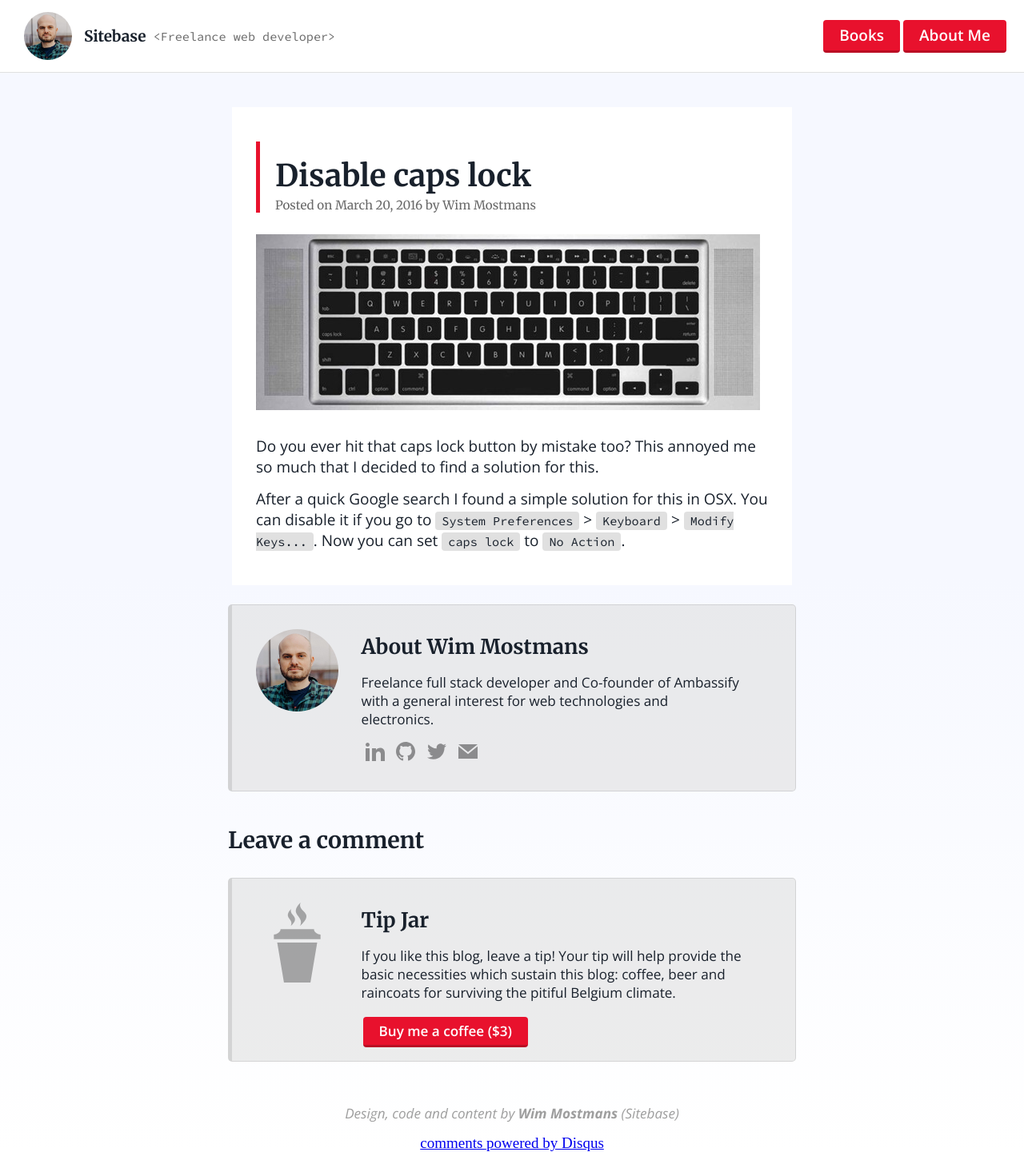
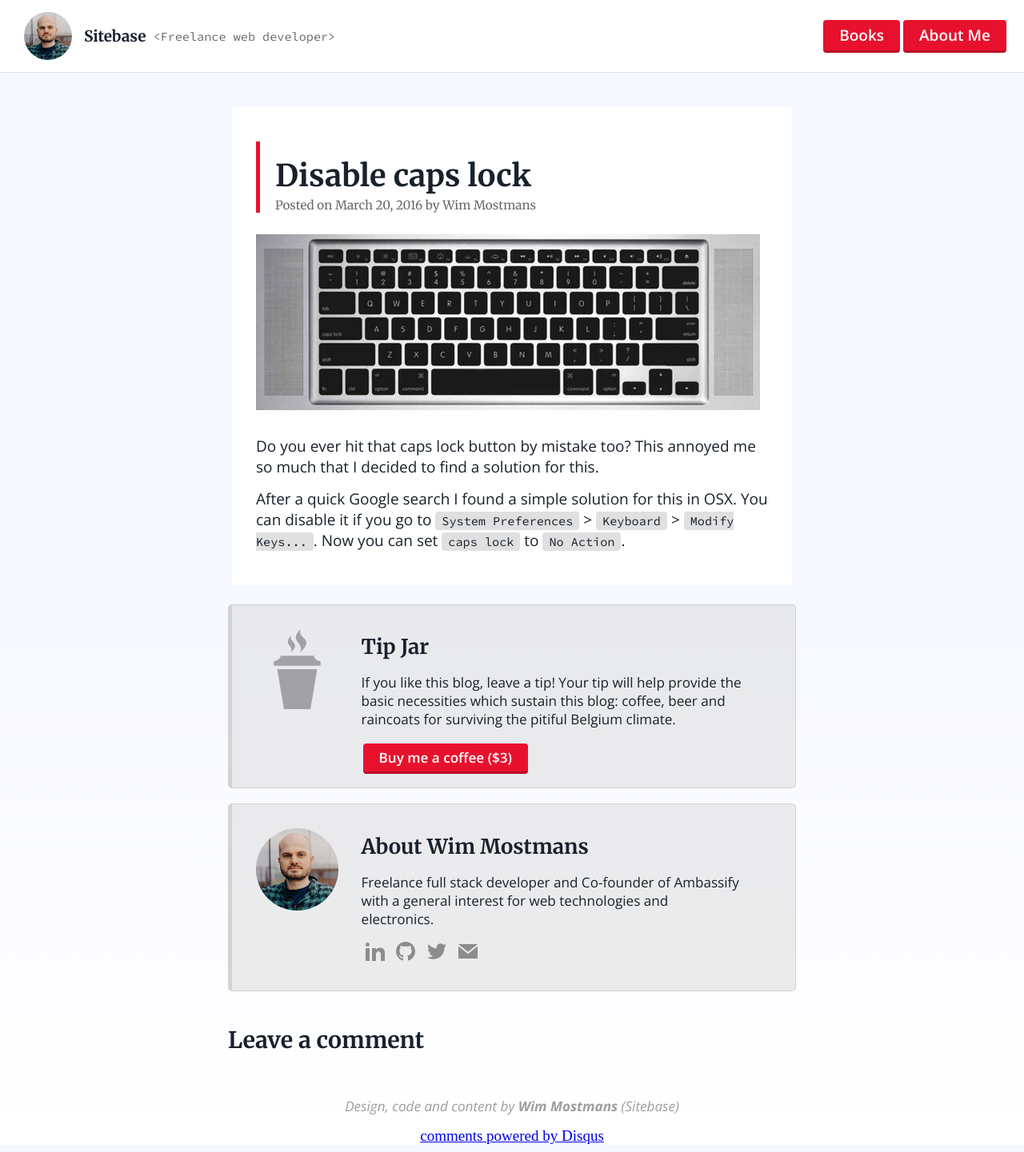
Before and after one commit to Sitebase/sitebase.github.io, a Jekyll site: the page built from _posts/2016-03-20-disable-caps-lock.md, in a window 1280 px wide. Shown: the whole page at 80% size. Built offline with Jekyll 4.4.1, drawn with Linux system fonts in a browser that asks for light colours; comment, search, counter and statistics services are not loaded; some of the changed lines change nothing that is shown.

Commit message:
Move tip jar up

```diff
--- a/_layouts/post.html
+++ b/_layouts/post.html
@@ -15,6 +15,7 @@ body_id: post
     {{ content }}
 
 </div>
+{% include tip-jar.html %}
 
 {% include about.html %}
 
@@ -22,5 +23,3 @@ body_id: post
 <h2>Leave a comment</h2>
 <section id="disqus_thread"></section>
 {% endif %}
-
-{% include tip-jar.html %}
```
